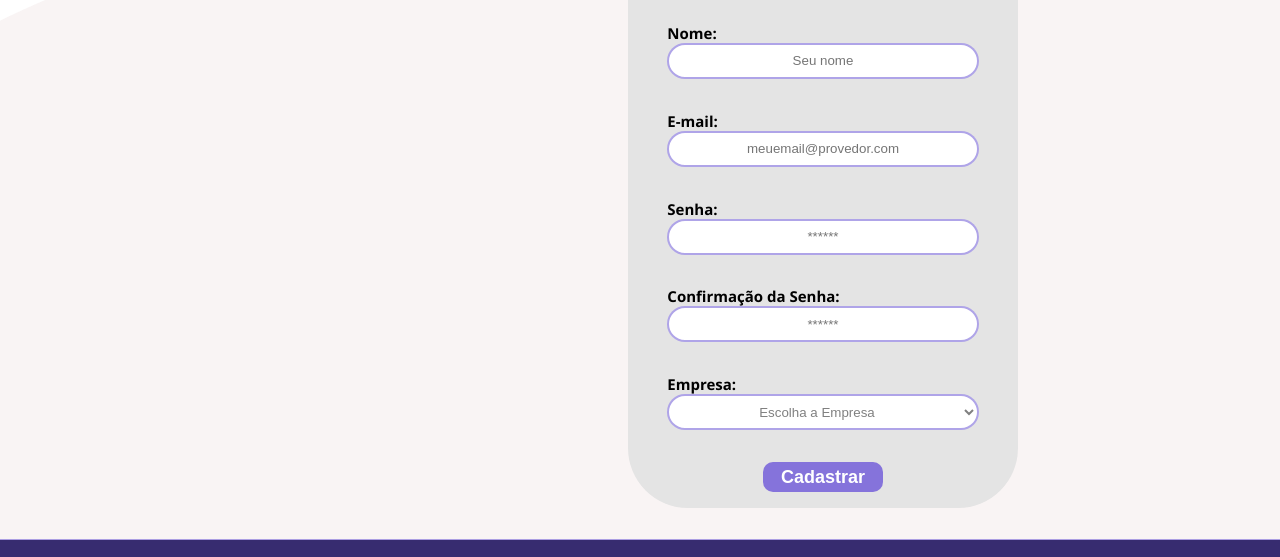
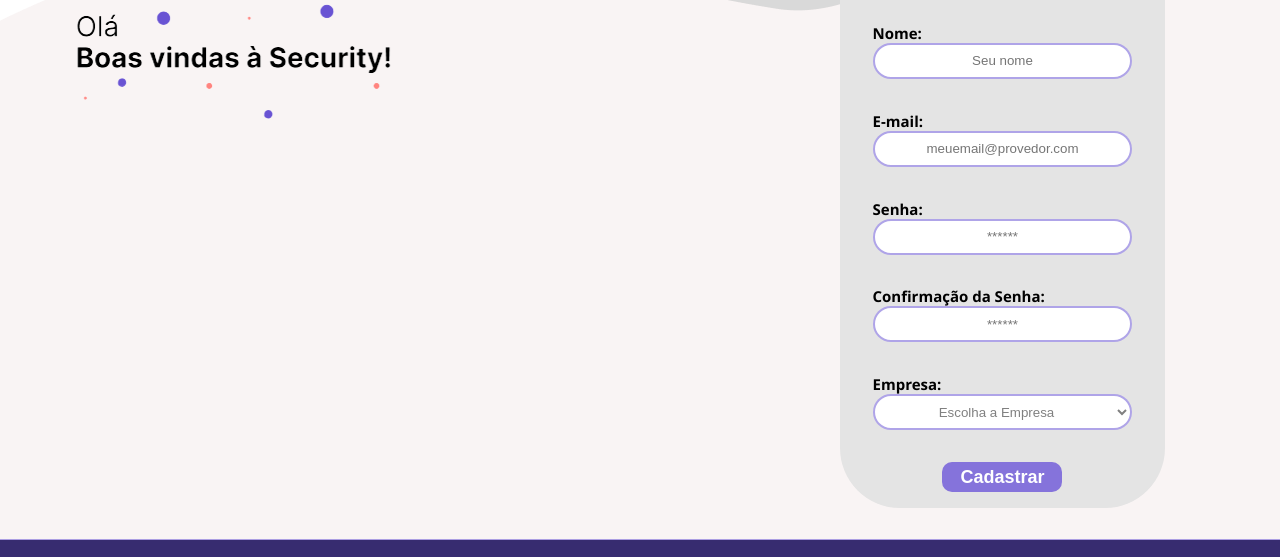
Before and after one commit to Seguranca-dos-Bancos-01/security_bank, a website: page SecurityBank/site/public/cadastro.html in a window 1280 px wide. Shown: the part 341-898 px from the top of the page. Drawn offline with Linux system fonts and the light colour scheme; no server answers.

Commit message:
mudança cadastro

```diff
--- a/SecurityBank/site/public/cadastro.html
+++ b/SecurityBank/site/public/cadastro.html
@@ -47,7 +47,7 @@
             </div>
           </div>
           <div class="img_cadastro">
-            <img src="../public/assets/imgs/boasvindas_cadastro-removebg-preview.png"></a>
+            <img src="../public/assets/boasvindas_cadastro-removebg-preview.png"></a>
           </div>
           <div class="container">
             <div class="card card-cadastro">
```
Also changed, not shown: SecurityBank/site/public/assets/boasvindas_cadastro-removebg-preview.png (added).
